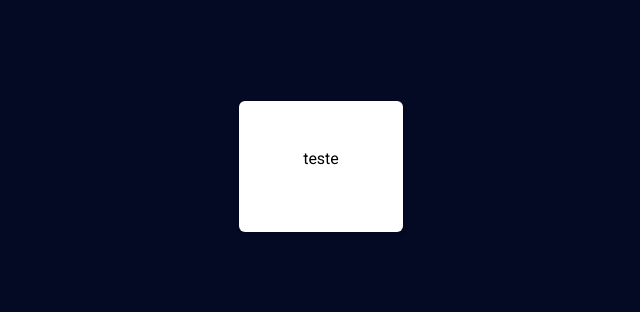
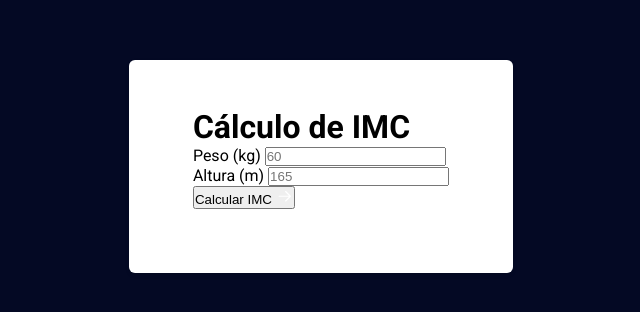
Before and after one commit to Czar1347/explorer-imc, a plain HTML site: page index.html in a window 1280 px wide. Shown: the part 234-546 px from the top of the page, without its empty margins (319-959 px from the left). Drawn offline with Linux system fonts and the light colour scheme.

Commit message:
Criando HTML do fomulário

```diff
--- a/index.html
+++ b/index.html
@@ -19,7 +19,25 @@
   </head>
   <body>
     <div class="container">
-      <main class="card">teste</main>
+      <main class="card">
+        <form>
+          <h1 class="title">Cálculo de IMC</h1>
+          <div class="input-wrapper">
+            <label for="weight">Peso (kg)</label>
+            <input type="text" id="weight" placeholder="60" />
+          </div>
+
+          <div class="input-wrapper">
+            <label for="height">Altura (m)</label>
+            <input type="text" id="height" placeholder="165" />
+          </div>
+
+          <button type="submit">
+            Calcular IMC
+            <img src="./assets/arrow.svg">
+          </button>
+        </form>
+      </main>
     </div>
   </body>
 </html>
```
Also changed, not shown: assets/arrow.svg (added).
